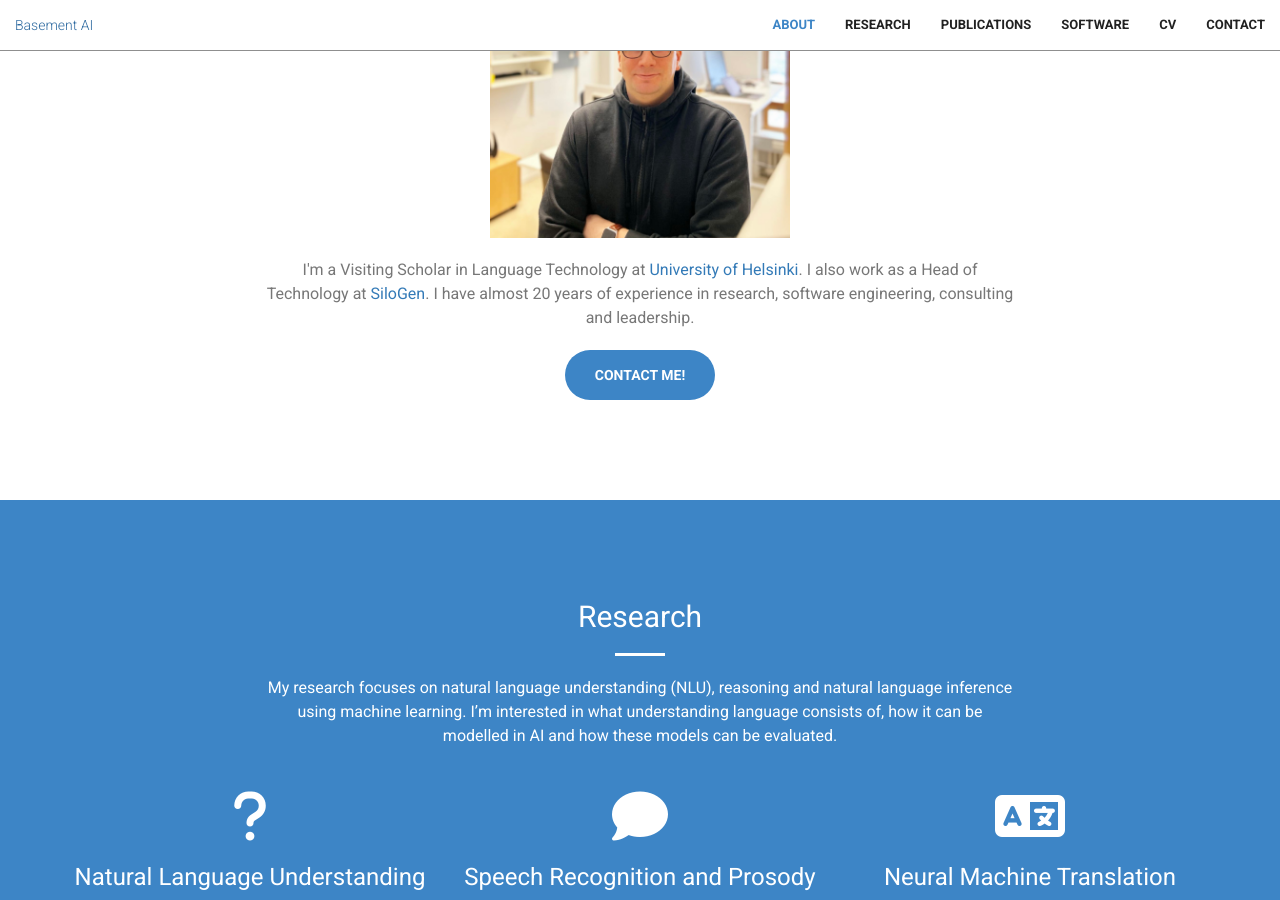
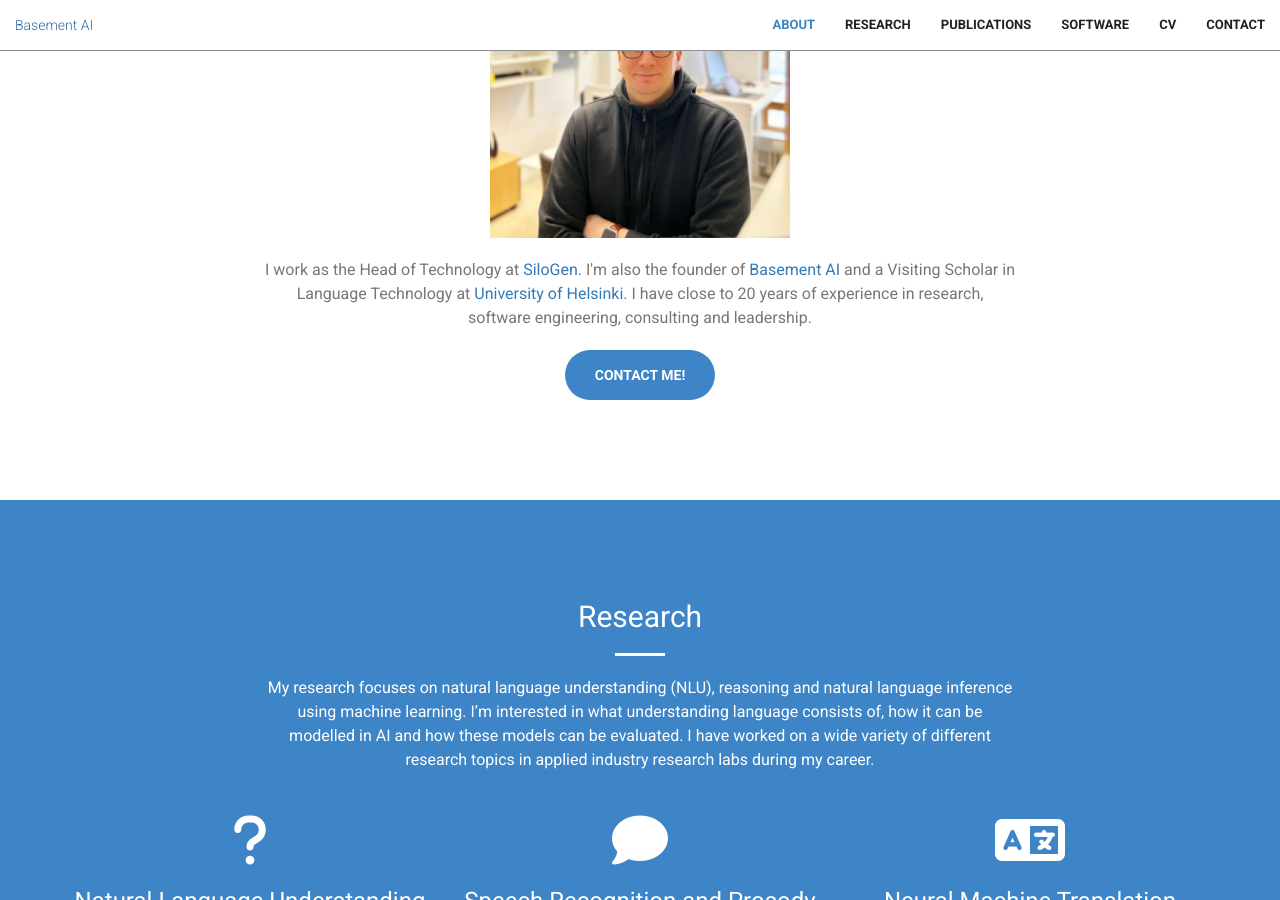
Before and after one commit to Basement-AI/aarne, a Jekyll site: the page built from index.html, in a window 1280 px wide and 900 px high, scrolled down 1138 px. Built offline with Jekyll 4.4.1, drawn with Linux system fonts in a browser that asks for light colours.

Commit message:
updated about and research

```diff
--- a/_includes/about.html
+++ b/_includes/about.html
@@ -6,9 +6,10 @@
               <hr class="primary">
                 <p><img src="img/aarne.jpg" align="middle" width="300"></p>
                   <p class="text-muted">
-                    I'm a Visiting Scholar in Language Technology at
-                    <a href="https://blogs.helsinki.fi/language-technology/">University of Helsinki</a>. I also work as a Head of Technology at <a href="https://silo.ai">SiloGen</a>.
-                    I have almost 20 years of experience in research, software engineering, consulting and leadership.
+                    I work as the Head of Technology at <a href="https://silo.ai">SiloGen</a>.
+                    I'm also the founder of <a href="https://basement.ai/">Basement AI</a>  and a Visiting Scholar in Language Technology at
+                    <a href="https://blogs.helsinki.fi/language-technology/">University of Helsinki</a>.
+                    I have close to 20 years of experience in research, software engineering, consulting and leadership.
                 </p>
           </div>
     <div class="col-lg-8 col-lg-offset-2 text-center">
--- a/_includes/research.html
+++ b/_includes/research.html
@@ -6,7 +6,8 @@
                 <hr class="light">
                 <p>My research focuses on natural language understanding (NLU), reasoning and natural language inference
                     using machine learning. I’m interested in what understanding language consists of,
-                    how it can be modelled in AI and how these models can be evaluated.</p>
+                    how it can be modelled in AI and how these models can be evaluated. I have worked on a wide variety of different
+                    research topics in applied industry research labs during my career.</p>
             </div>
         </div>
     </div>
```
Also changed, not shown: 1 other file.
